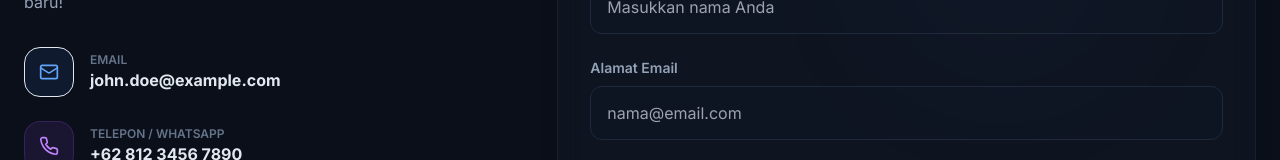
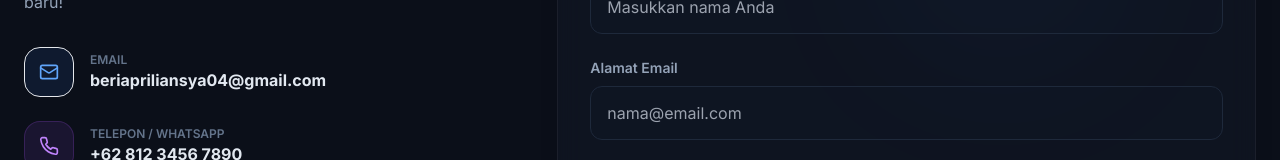
Before and after one commit to beriapriliansya/myporto, a React (Vite) app: page / in a window 1280 px wide. Shown: the part 4274-4434 px from the top of the page. Built offline with nearby package versions, Linux system fonts and the light colour scheme.

Commit message:
fix: email

```diff
--- a/src/components/Contact.jsx
+++ b/src/components/Contact.jsx
@@ -94,7 +94,7 @@ export default function Contact() {
                 <div>
                   <p className="text-xs text-slate-500 font-semibold uppercase">Email</p>
                   <a href="mailto:john.doe@example.com" className="text-base font-bold text-slate-850 dark:text-slate-200 hover:text-blue-500 dark:hover:text-blue-400 transition-colors">
-                    john.doe@example.com
+                    beriapriliansya04@gmail.com
                   </a>
                 </div>
               </div>
```
